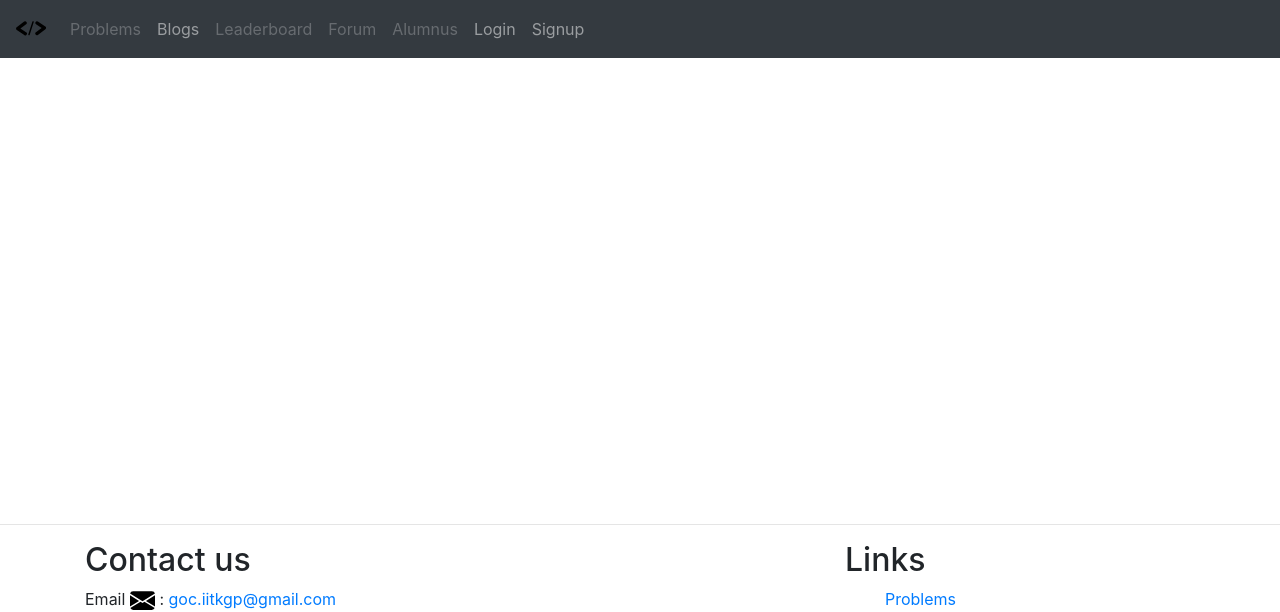
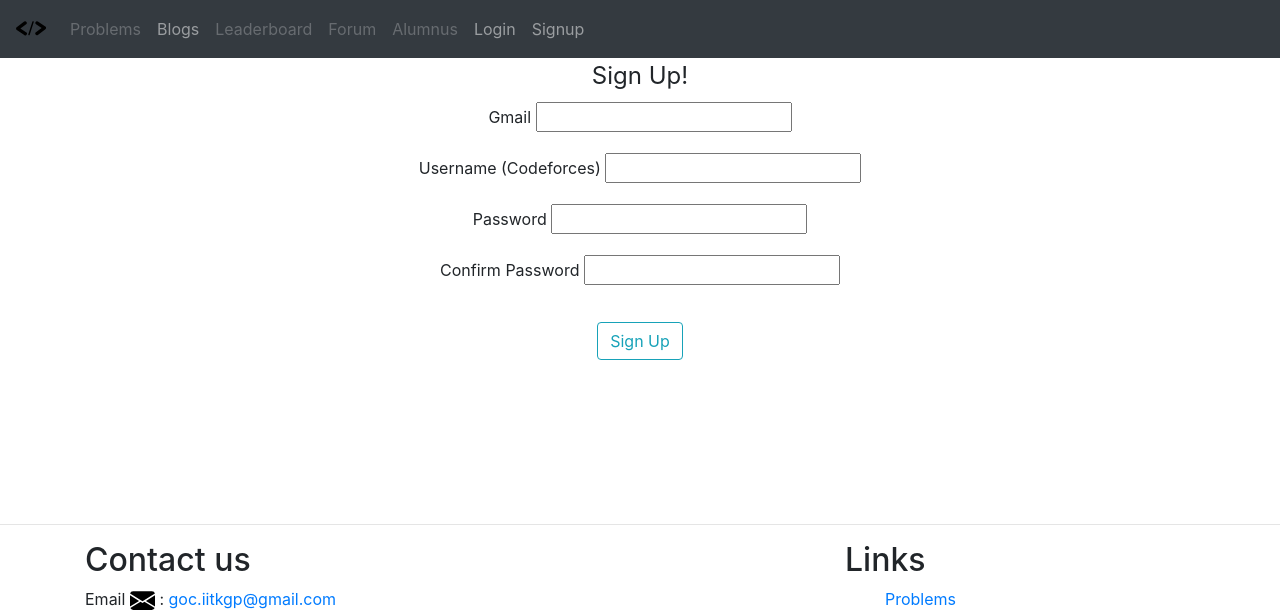
Before and after one commit to pshishodia-kgp/GOC-Website, a Flask app: page /signup in a window 1280 px wide. Shown: the top 612 px of the page. Run offline with Flask 2, Linux system fonts and the light colour scheme.

Commit message:
Adds basic structure for login and signup pages. Minor bug fix in models.py - name collision between property and backref

```diff
--- a/goc/models.py
+++ b/goc/models.py
@@ -11,7 +11,7 @@ class Blog(db.Model):
     published_date = db.Column(db.DateTime, nullable=False, default=datetime.utcnow())
     tags = db.relationship('Tag', backref='blog', lazy=True)
     rounds = db.relationship('Round', backref='blog', lazy=True)
-    author = db.Column(db.Integer, db.ForeignKey('author.id'), nullable=False)
+    author_id = db.Column(db.Integer, db.ForeignKey('author.id'), nullable=False)
 
     def __repr__(self):
         return self.title
@@ -19,7 +19,7 @@ class Blog(db.Model):
 
 class Tag(db.Model):
     name = db.Column(db.String(20), nullable=False, primary_key=True)
-    blog = db.Column(db.Integer, db.ForeignKey('blog.id'), nullable=True)
+    blog_id = db.Column(db.Integer, db.ForeignKey('blog.id'), nullable=True)
 
     def __repr__(self):
         return self.name
@@ -43,7 +43,7 @@ class Round(db.Model):
     round_type = db.Column(db.Enum(RoundType), nullable=False)
     company_name = db.Column(db.String(20), nullable=False)
     content = db.Column(db.Text, nullable=False)
-    blog = db.Column(db.Integer, db.ForeignKey('blog.id'), nullable=True)
+    blog_id = db.Column(db.Integer, db.ForeignKey('blog.id'), nullable=True)
 
 
 
--- a/goc/templates/signup.j2
+++ b/goc/templates/signup.j2
@@ -1,3 +1,32 @@
 {% extends 'base.j2' %}
 {% block content %}
+    <div class="text-center">
+        <form action="", method="POST">
+            {{ form.hidden_tag() }}
+            <fieldset class="form-group">
+                <legend>
+                    Sign Up!
+                </legend>
+                <div class="form-group">
+                    {{ form.email.label(class="form-control-label") }}
+                    {{ form.email(class="form-control-inline") }}
+                </div>
+                <div class="form-group">
+                    {{ form.username.label(class="form-control-label") }}
+                    {{ form.username(class="form-control-inline") }}
+                </div>
+                <div class="form-group">
+                    {{ form.password.label(class="form-control-label") }}
+                    {{ form.password(class="form-control-inline") }}
+                </div>
+                <div class="form-group">
+                    {{ form.confirm_password.label(class="form-control-label") }}
+                    {{ form.confirm_password(class="form-control-inline") }}
+                </div>
+            </fieldset>
+            <div class="form-group">
+                {{ form.submit(class="btn btn-outline-info") }}
+            </div>
+        </form>
+    </div>
 {% endblock content %}
--- a/goc/templates/signup_verify.j2
+++ b/goc/templates/signup_verify.j2
@@ -0,0 +1,4 @@
+{% extends 'base.j2' %}
+{% block content %}
+<h1>Verify page</h1>
+{% endblock content %}
```
Also changed, not shown: goc/templates/login.j2 (+21 -0 lines).
